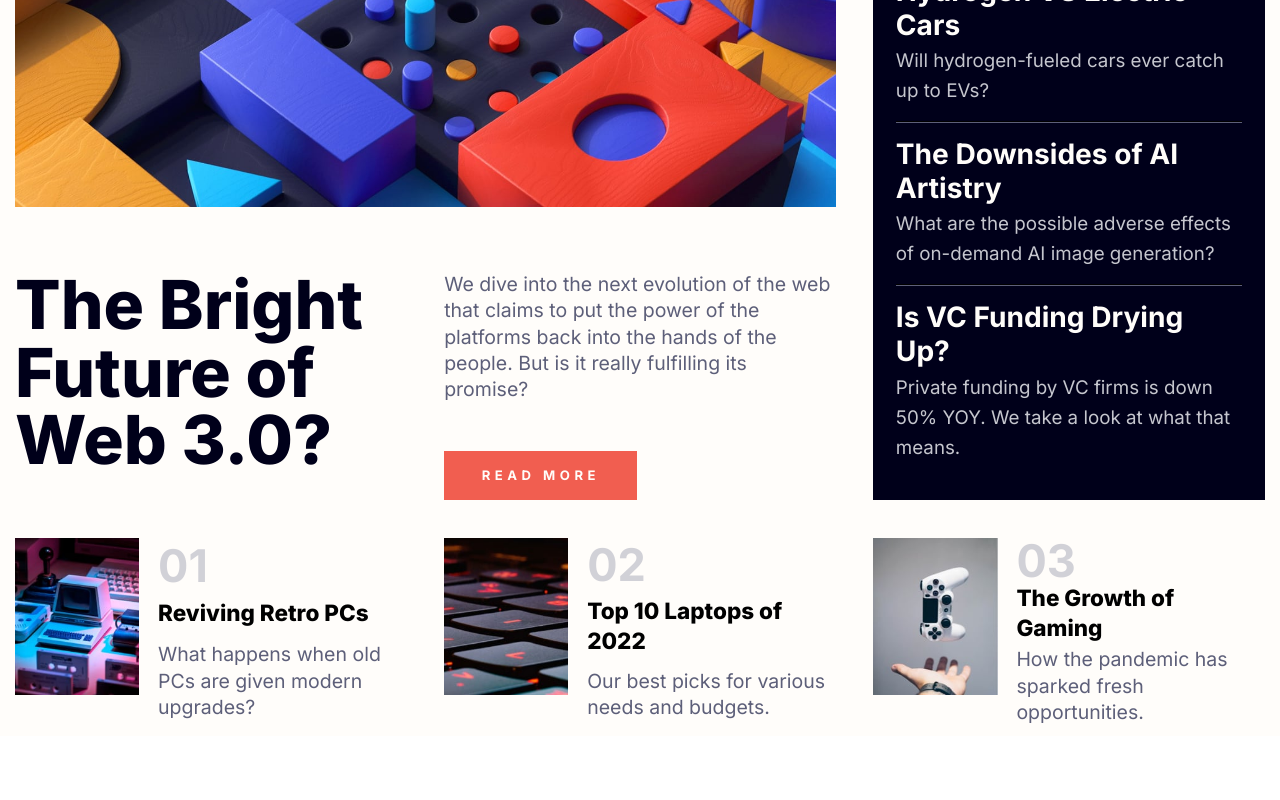
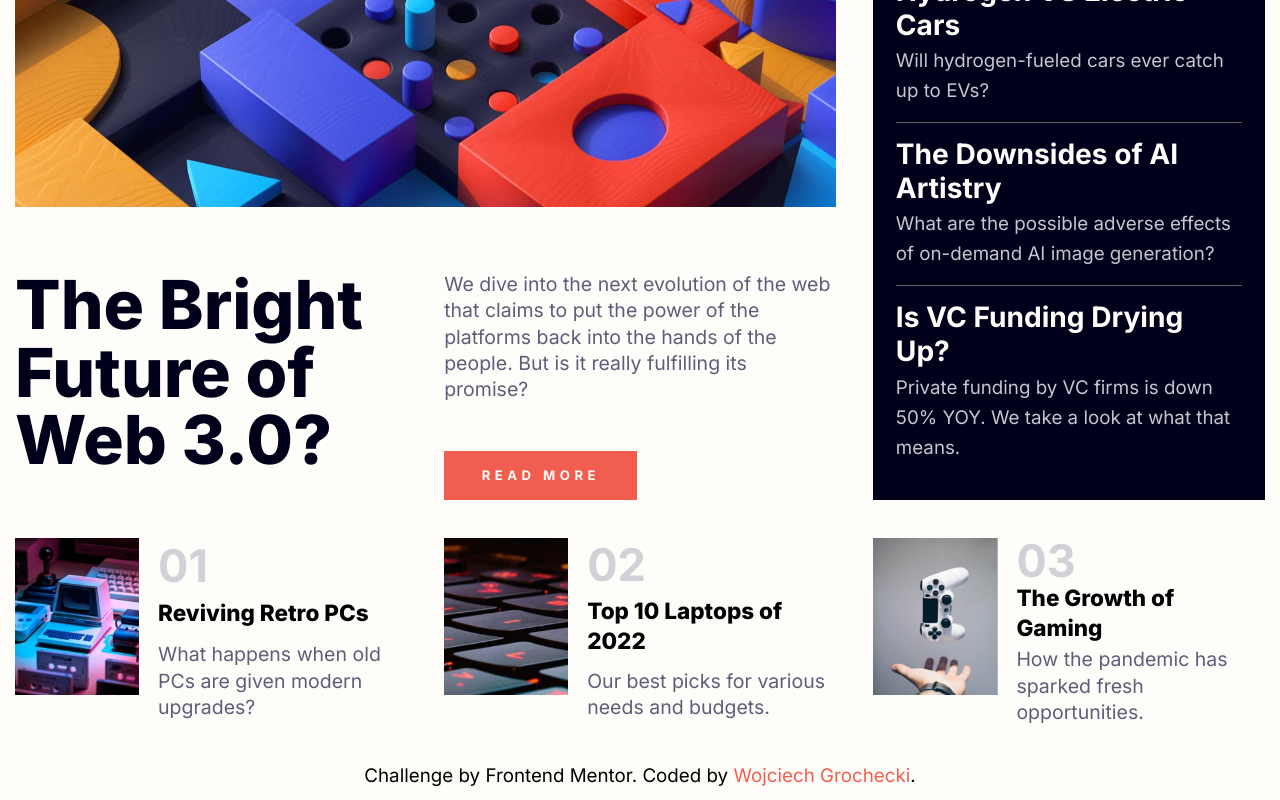
Before and after one commit to wojciechgrochecki/news-homepage, a React (Vite) app: page / in a window 1280 px wide. Shown: the part 249-1049 px from the top of the page. Before the commit the page ends 985 px from the top, so only its background shows below. Built offline with nearby package versions, Linux system fonts and the light colour scheme.

Commit message:
add attribution

```diff
--- a/src/App.tsx
+++ b/src/App.tsx
@@ -7,6 +7,17 @@ function App() {
     <div className=" mx-auto max-w-[1440px] bg-neutral-off-white px-4 py-3">
       <Navigation />
       <Content />
+      <div className=" mt-10 hidden text-center text-xl xl:block ">
+        Challenge by{" "}
+        <a href="https://www.frontendmentor.io?ref=challenge" target="_blank">
+          Frontend Mentor
+        </a>
+        . Coded by{" "}
+        <a className=" whitespace-nowrap text-primary-soft-red " href="#">
+          Wojciech Grochecki
+        </a>
+        .
+      </div>
     </div>
   );
 }
```
